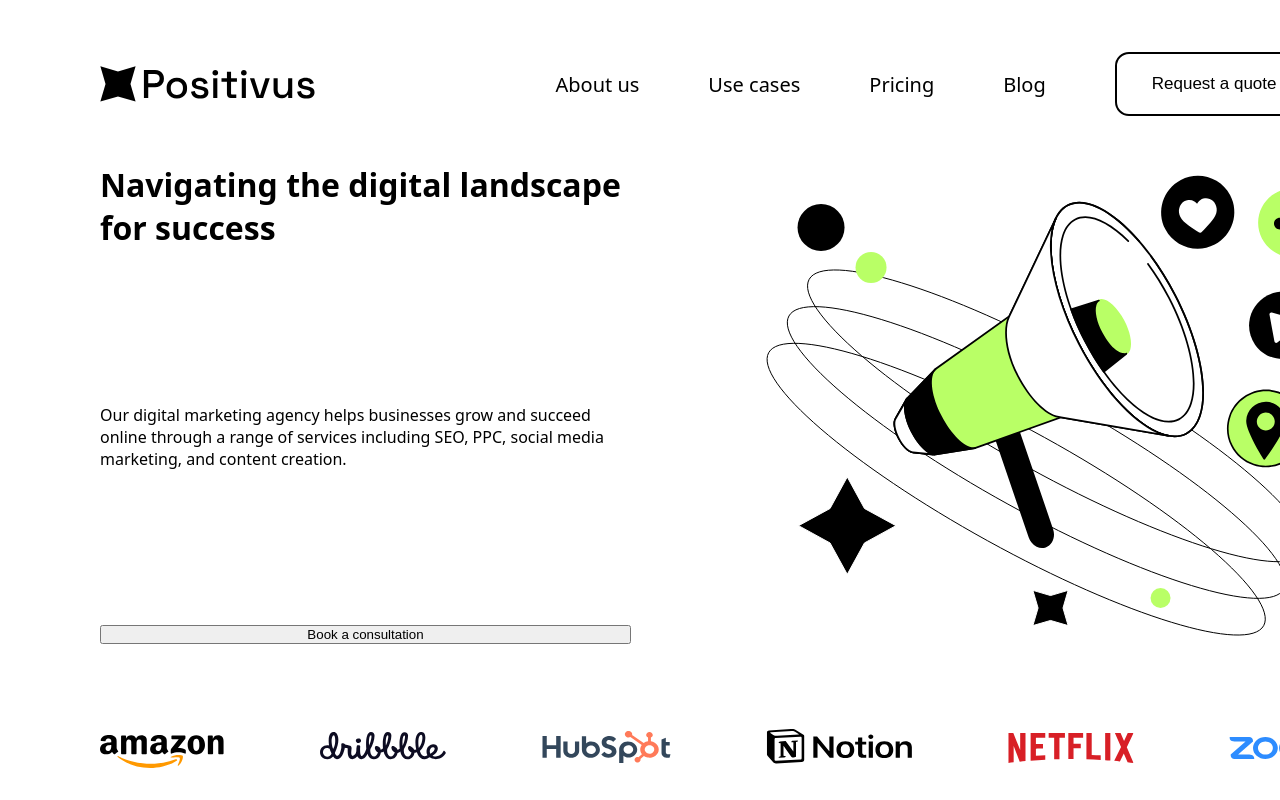
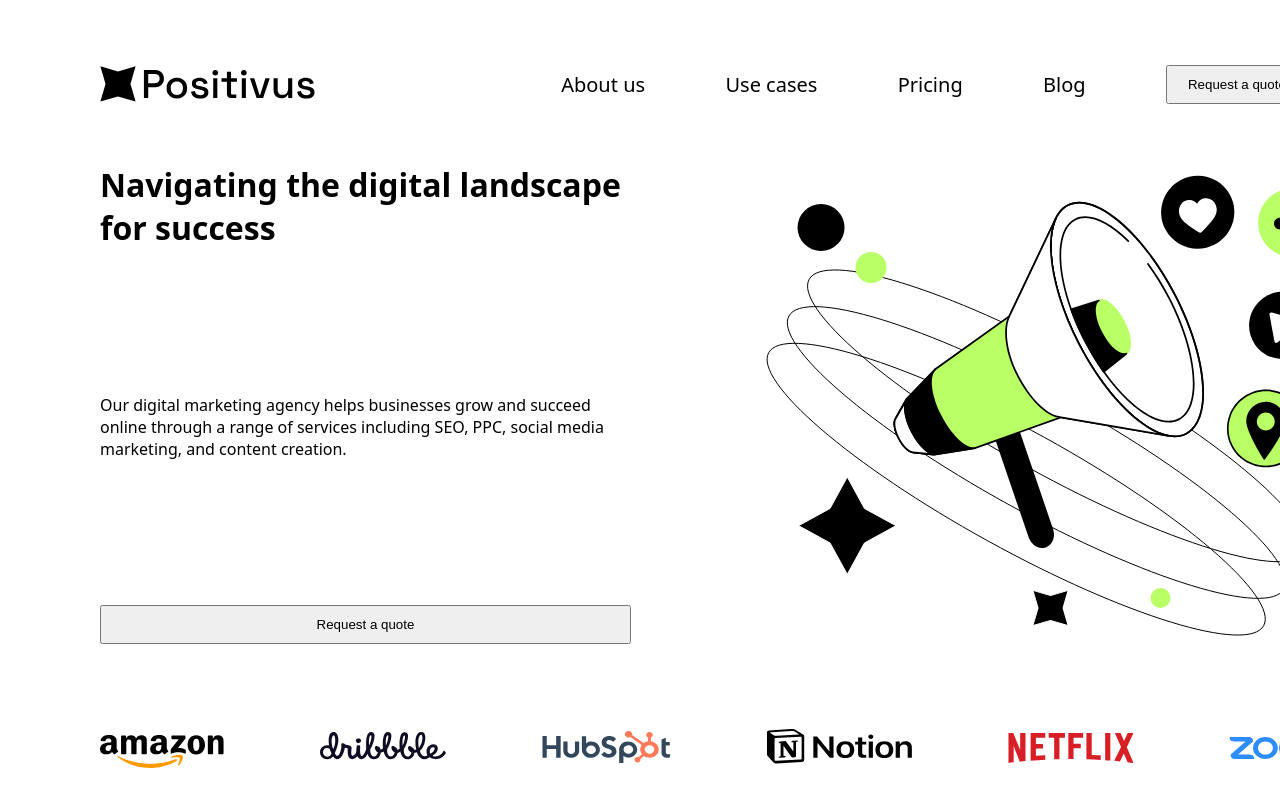
Before and after one commit to LucasCheer/Landing-page, a React (Vite) app: page / in a window 1280 px wide. Shown: the top 800 px of the page. Built offline with nearby package versions, Linux system fonts and the light colour scheme.

Commit message:
Agrego tipografia y componente Button

```diff
--- a/index.html
+++ b/index.html
@@ -1,13 +1,19 @@
 <!doctype html>
 <html lang="en">
+
 <head>
   <meta charset="UTF-8" />
   <link rel="icon" type="image/svg+xml" href="/vite.svg" />
   <meta name="viewport" content="width=device-width, initial-scale=1.0" />
+  <link rel="preconnect" href="https://fonts.googleapis.com">
+  <link rel="preconnect" href="https://fonts.gstatic.com" crossorigin>
+  <link href="https://fonts.googleapis.com/css2?family=Space+Grotesk:wght@300..700&display=swap" rel="stylesheet">
   <title>Ladding Page</title>
 </head>
+
 <body>
   <div id="root"></div>
   <script type="module" src="/src/main.jsx"></script>
 </body>
+
 </html>
--- /dev/null
+++ b/src/components/Button.jsx
@@ -0,0 +1,9 @@
+import '../styles/components/Button.scss'
+const Button = ({text}) => {
+  return (
+    <button className='button'>
+      {text}
+    </button>
+  )
+}
+export default Button
--- a/src/components/Hero.jsx
+++ b/src/components/Hero.jsx
@@ -1,5 +1,6 @@
 import '../styles/components/Hero.scss'
 import heroPhoto from '../assets/images/hero-photo.svg'
+import Button from './Button'
 const Hero = () => {
   return (
     <div className='hero'>
@@ -8,7 +9,7 @@ const Hero = () => {
         <p>
           Our digital marketing agency helps businesses grow and succeed online through a range of services including SEO, PPC, social media marketing, and content creation.
         </p>
-        <button className='btn'>Book a consultation</button>
+        <Button text='Request a quote' />
       </div>
       <div className='hero-image'>
         <img src={heroPhoto} alt="Foto Hero" />
--- a/src/components/Navbar.jsx
+++ b/src/components/Navbar.jsx
@@ -1,5 +1,5 @@
 import '../styles/components/Navbar.scss'
-import {Button} from '@mui/material'
+import Button from './Button'
 
 const Navbar = () => {
   return (
@@ -13,7 +13,7 @@ const Navbar = () => {
         <li className="item">Use cases</li>
         <li className="item">Pricing</li>
         <li className="item">Blog</li>
-        <button className='btn btn-light'>Request a quote</button>
+        <Button text="Request a quote"></Button>
       </ul>
     </nav>
   )
--- /dev/null
+++ b/src/styles/components/Button.scss
@@ -0,0 +1,3 @@
+.button{
+    padding: 10px 20px;
+}
```
Also changed, not shown: src/styles/sections/ServicesSection.scss (line endings or trailing spaces). Lines whose indentation alone changed are shown as unchanged.
